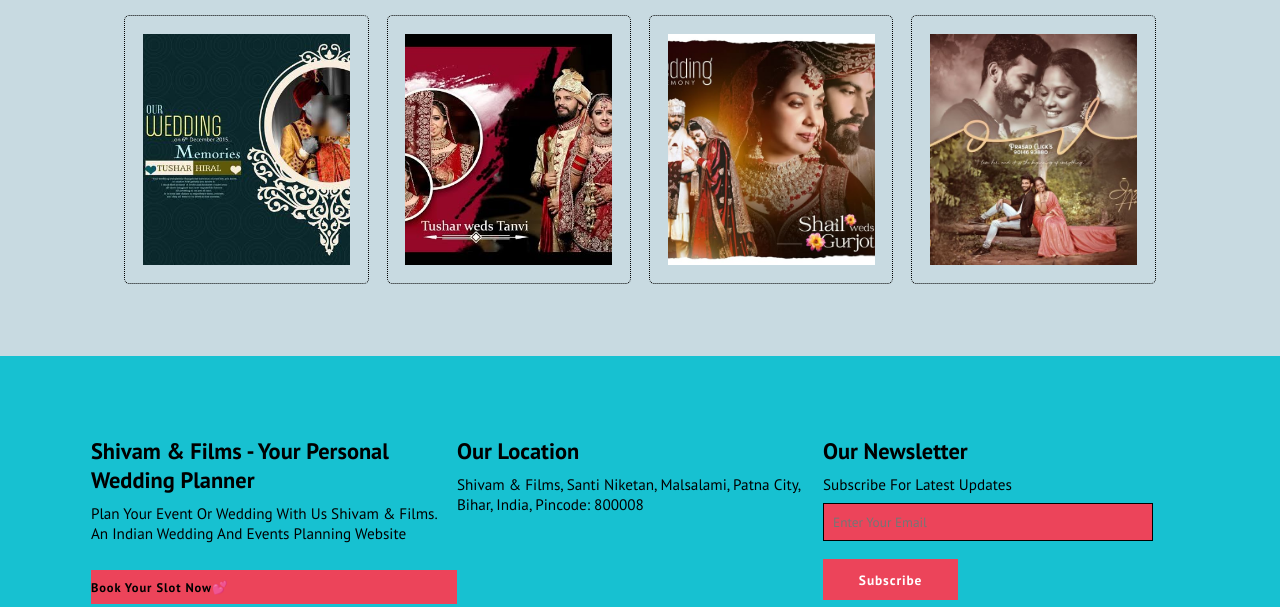
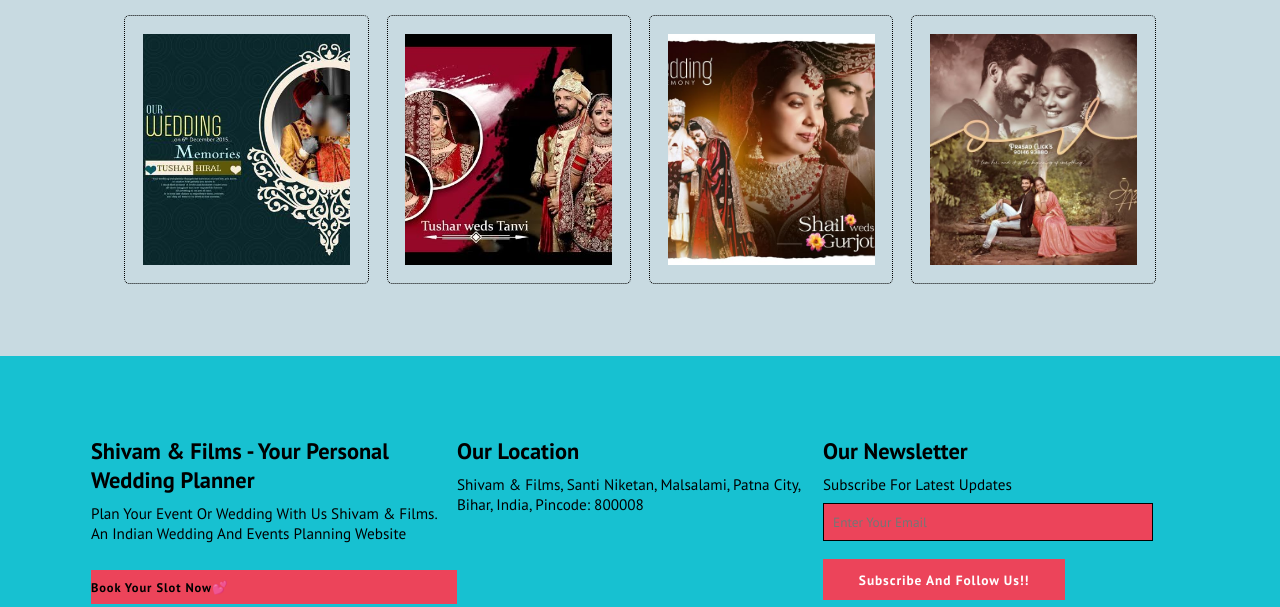
Before and after one commit to Gaurav-Mehta-7724/Weeding-site-Project, a plain HTML site: page index.html in a window 1280 px wide. Shown: the part 4547-5154 px from the top of the page. Drawn offline with Linux system fonts and the light colour scheme.

Commit message:
your commit message here

```diff
--- a/index.html
+++ b/index.html
@@ -292,7 +292,7 @@
                 <h2>our Newsletter</h2>
                 <p>Subscribe for latest Updates</p>
                 <input type="text" placeholder="Enter Your Email">
-                <button class="btn">Subscribe</button>
+                <button class="btn">Subscribe and Follow Us!!</button>
             </div>
         </div>
       </footer>
```
